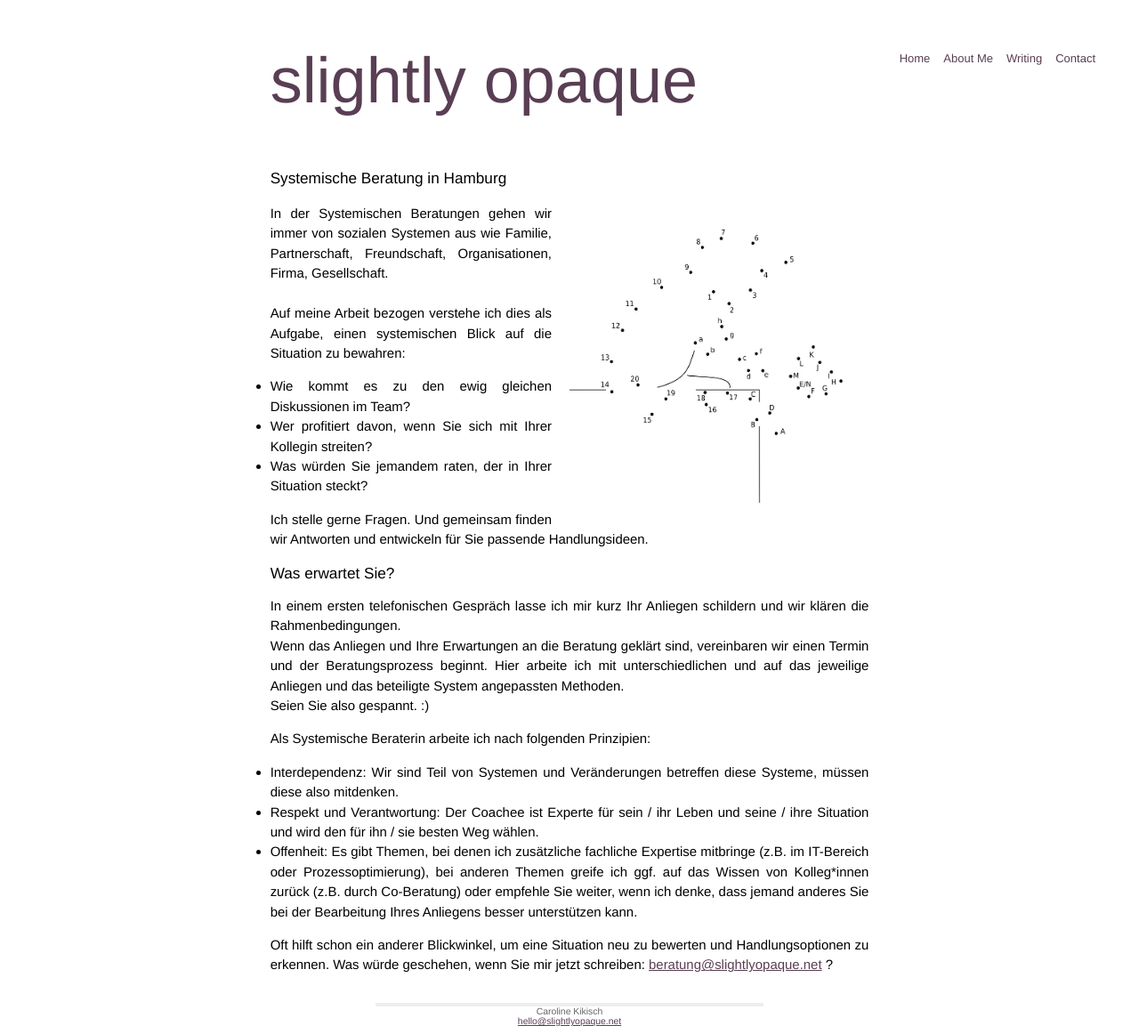
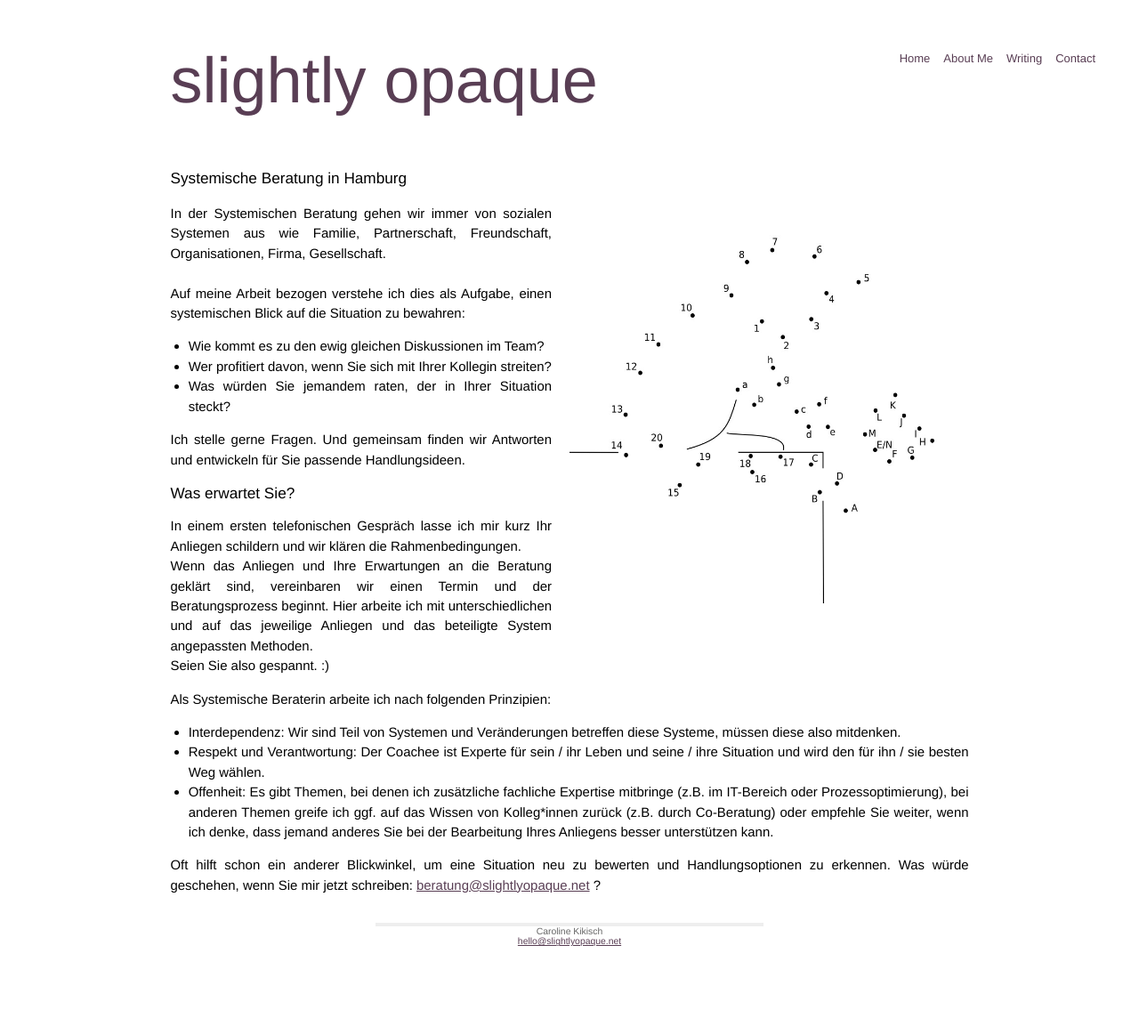
Before and after one commit to slightlyopaque/slightlyopaque_old.github.io, a Jekyll site: the page built from Coaching.html, in a window 1280 px wide. Shown: the whole page at 89% size. Built offline with Jekyll 4.4.1, drawn with Linux system fonts in a browser that asks for light colours; after the commit the page ends 1063 px from its top, so only the background shows below that.

Commit message:
Text- und css-Anpassungen

```diff
--- a/Coaching.html
+++ b/Coaching.html
@@ -11,7 +11,7 @@ title: Systemische Beratung in Hamburg
 <img src="/images/visitcard4.JPG" class="half-width right" />
 
 <h2> </h2>
-<p> In der Systemischen Beratungen gehen wir immer von sozialen Systemen aus wie Familie, Partnerschaft, Freundschaft, Organisationen, Firma, Gesellschaft. <br>
+<p> In der Systemischen Beratung gehen wir immer von sozialen Systemen aus wie Familie, Partnerschaft, Freundschaft, Organisationen, Firma, Gesellschaft. <br>
 <br>
 Auf meine Arbeit bezogen verstehe ich dies als Aufgabe, einen systemischen Blick auf die Situation zu bewahren:<br>
 <ul>
--- a/css/main.css
+++ b/css/main.css
@@ -172,7 +172,7 @@
 .site {
   font-size: 115%;
   text-align: justify;
-  width: 45em;
+  width: 60em;
   margin: 3em auto 2em;
   line-height: 1.5em;
   min-height: 800px;
@@ -226,6 +226,9 @@
 }
 
 
+.site ul, .site ol {
+  margin-left: 1.35em;
+}
 /*****************************************************************************/
 /*
 /* Posts
```
